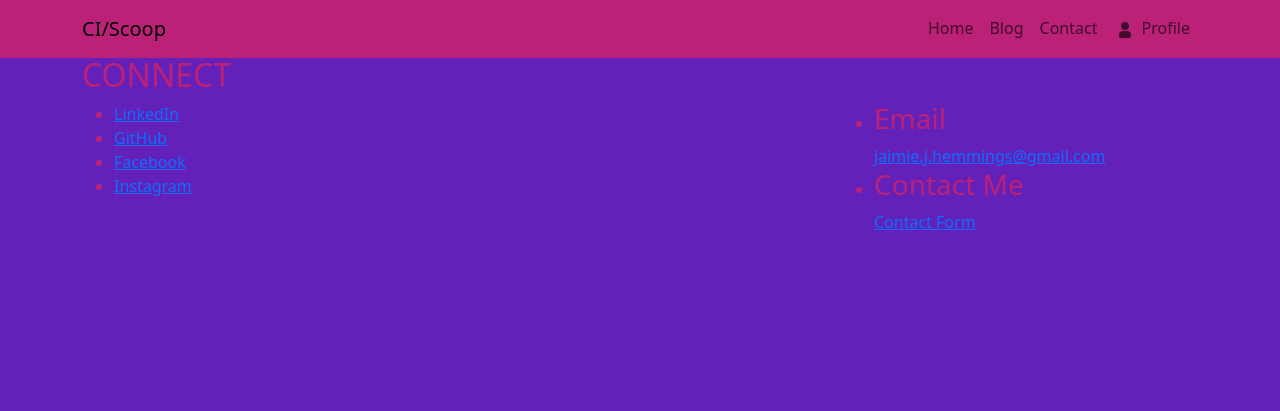
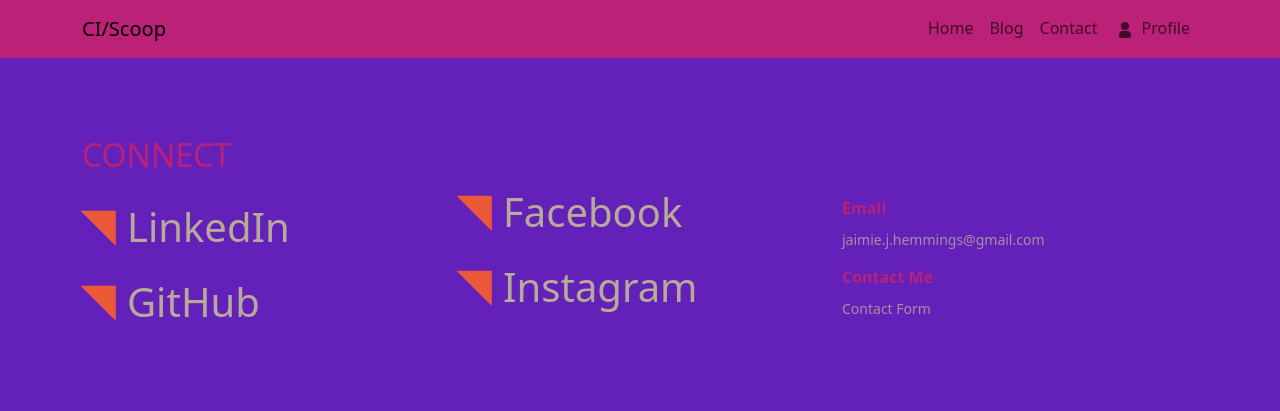
Before and after one commit to LidiaMorejudo/spanresources, a Python web app: template spanresources/templates/base.html in a window 1280 px wide. Shown: the top 411 px of the page. Run offline with Jinja, Linux system fonts and the light colour scheme; the template is opened without the code that fills it, so the values that code supplies are empty.

Commit message:
Updated CSS with style for the footer

```diff
--- a/spanresources/static/css/style.css
+++ b/spanresources/static/css/style.css
@@ -27,3 +27,81 @@ body {
   }
 
   /* End of Navbar Styles */
+
+  /* Footer Styles */
+
+footer {
+    padding-top: 5rem;
+    padding-bottom: 5rem;
+  }
+
+  ul.footer-socials {
+    padding: 0;
+    margin: 0;
+    list-style-type: none;
+    columns: 2;
+  }
+
+  ul.footer-socials li {
+    padding-left: 45px;
+    position: relative;
+    margin-top: 15px;
+  }
+
+  ul.footer-socials li:after {
+    content: '';
+    position: absolute;
+    left: 0;
+    top: 10px;
+    width: 0;
+    height: 0;
+    border-left: 25px solid transparent;
+    border-right: 25px solid transparent;
+    border-bottom: 25px solid #eb5939;
+    transform: rotate(45deg);
+    transition: all 0.3s ease-out;
+  }
+
+  ul.footer-socials li a {
+    color: #b7ab98;
+    font-size: 1.5rem;
+    text-decoration: none;
+    font-size: 2.5rem;
+  }
+
+  ul.footer-socials li:hover a {
+    color: #eb5939;
+  }
+
+  ul.footer-links {
+    padding: 0;
+    margin: 0;
+    list-style-type: none;
+  }
+
+  ul.footer-links li {
+    margin-top: 1rem;
+  }
+
+  ul.footer-links li h3 {
+    font-size: 1rem;
+    line-height: 130%;
+    letter-spacing: 0;
+    font-weight: 700;
+  }
+
+  ul.footer-links li a {
+    color: #b7ab98;
+    opacity: 0.8;
+    font-size: 0.875rem;
+    font-weight: 400;
+    text-decoration: none;
+    transition: all 0.3s ease-out;
+  }
+
+  ul.footer-links li a:hover {
+    color: #eb5939;
+    opacity: 1;
+  }
+
+  /* End of Footer Styles */
```
